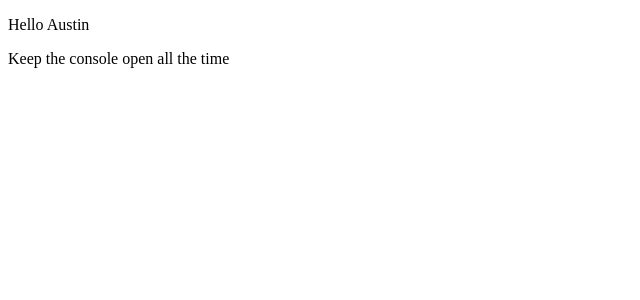
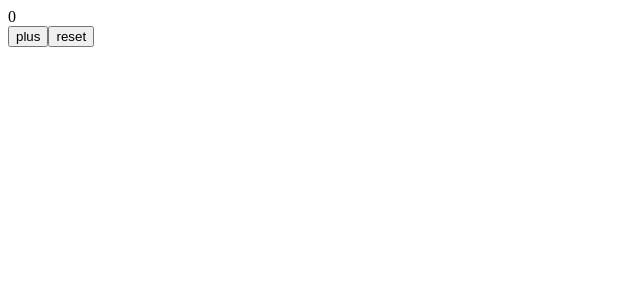
Before and after one commit to AustinWang0120/fso_demo, a React (Create React App) app: page / in a window 1280 px wide. Shown: the top 300 px of the page, without its empty margins (0-640 px from the left). Built offline with nearby package versions, Linux system fonts and the light colour scheme.

Commit message:
Try stateful counter demo

```diff
--- a/src/App.js
+++ b/src/App.js
@@ -1,18 +1,35 @@
-const Hello = (props) => {
+import { useState } from "react"
+
+const Display = ({ counter }) => {
   return (
-    <div>
-      <p>Hello {props.name}</p>
-    </div>
+    <div>{counter}</div>
+  )
+}
+
+const Button = ({ text, onClick }) => {
+  return (
+    <button onClick={onClick}>
+      {text}
+    </button>
   )
 }
 
 const App = () => {
-  console.log("Hello from App component")
-  const myWords = "Keep the console open all the time"
+  const [ counter, setCounter ] = useState(0)
+
+  const handlePlusClick = () => {
+    setCounter(counter + 1)
+  }
+
+  const handleResetClick = () => {
+    setCounter(0)
+  }
+
   return (
     <div>
-      <Hello name="Austin" />
-      <p>{myWords}</p>
+      <Display counter={counter} />
+      <Button text="plus" onClick={handlePlusClick} />
+      <Button text="reset" onClick={handleResetClick} />
     </div>
   )
 }
```
